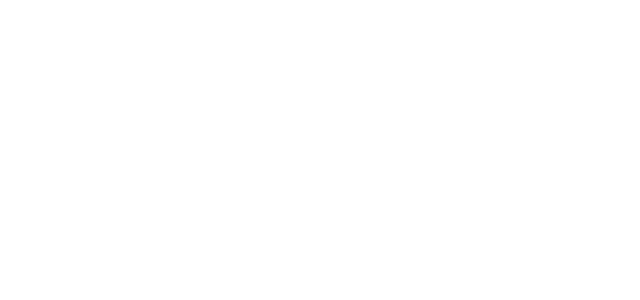
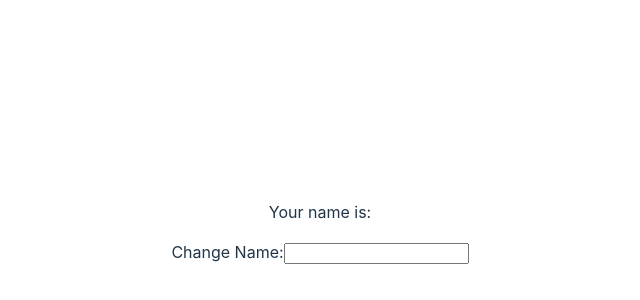
Before and after one commit to dltmdrbtjd/react-19, a React (Vite) app: page /optimistic in a window 1280 px wide. Before the commit this address had no page. Shown: the part 168-468 px from the top of the page, without its empty margins (320-960 px from the left). Built offline with nearby package versions, Linux system fonts and the light colour scheme.

Commit message:
Add useOptimistic case

```diff
--- /dev/null
+++ b/src/components/OptimisticForm.tsx
@@ -0,0 +1,33 @@
+import { useOptimistic } from "react";
+import { updateName } from "../services/api/user";
+
+interface Props {
+  currentName: string;
+  onUpdateName: (newName: string) => void;
+}
+function OptimisticForm({ currentName, onUpdateName }: Props) {
+  const [optimisticName, setOptimisticName] = useOptimistic(currentName);
+
+  const submitAction = async (formData: FormData) => {
+    const newName = formData.get("name")?.toString() ?? "";
+    setOptimisticName(newName);
+    const updatedName = await updateName(newName);
+    onUpdateName(updatedName);
+  };
+
+  return (
+    <form action={submitAction}>
+      <p>Your name is: {optimisticName}</p>
+      <p>
+        <label>Change Name:</label>
+        <input
+          type="text"
+          name="name"
+          disabled={currentName !== optimisticName}
+        />
+      </p>
+    </form>
+  );
+}
+
+export default OptimisticForm;
--- a/src/main.tsx
+++ b/src/main.tsx
@@ -5,6 +5,7 @@
 import App from "./pages/App.tsx";
 import Transition from "./pages/Transition.tsx";
 import ActionState from "./pages/ActionState.tsx";
+import Optimistic from "./pages/Optimistic.tsx";
 
 // Before
 // import {render} from 'react-dom';
@@ -27,6 +28,7 @@
         <Route path="/" element={<App />} />
         <Route path="/transition" element={<Transition />} />
         <Route path="/action-state" element={<ActionState />} />
+        <Route path="/optimistic" element={<Optimistic />} />
       </Routes>
     </BrowserRouter>
   </StrictMode>
--- a/src/pages/App.tsx
+++ b/src/pages/App.tsx
@@ -6,6 +6,7 @@
     <nav className="nav">
       <NavLink to="/transition">Go to useTransition Case</NavLink>
       <NavLink to="/action-state">Go to useActionState Case</NavLink>
+      <NavLink to="/optimistic">Go to useOptimistic Case</NavLink>
     </nav>
   );
 }
--- /dev/null
+++ b/src/pages/Optimistic.tsx
@@ -0,0 +1,12 @@
+import { useState } from "react";
+import OptimisticForm from "../components/OptimisticForm";
+
+function Optimistic() {
+  const [name, setName] = useState("");
+  const onUpdateName = (newName: string) => {
+    setName(newName);
+  };
+  return <OptimisticForm currentName={name} onUpdateName={onUpdateName} />;
+}
+
+export default Optimistic;
--- a/src/services/api/user.ts
+++ b/src/services/api/user.ts
@@ -4,7 +4,7 @@
       if (name === "error") {
         rej("Error");
       } else {
-        res("Success");
+        res(name);
       }
     }, 1000);
   });
```
